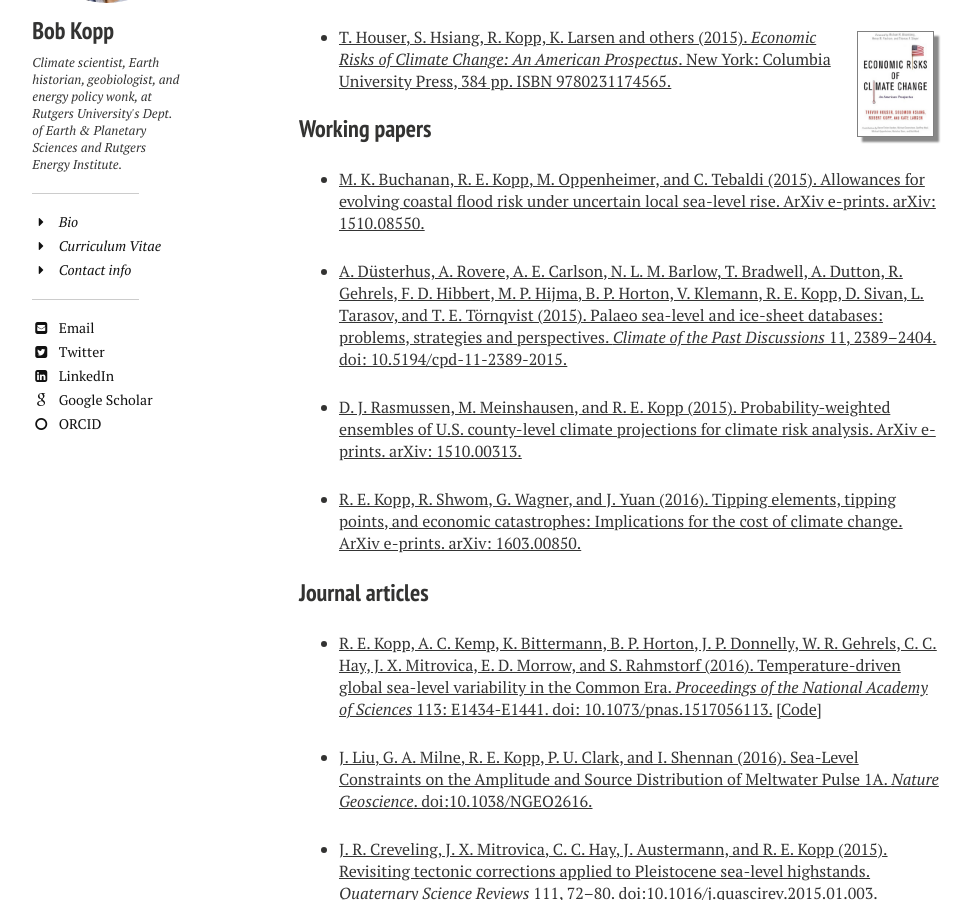
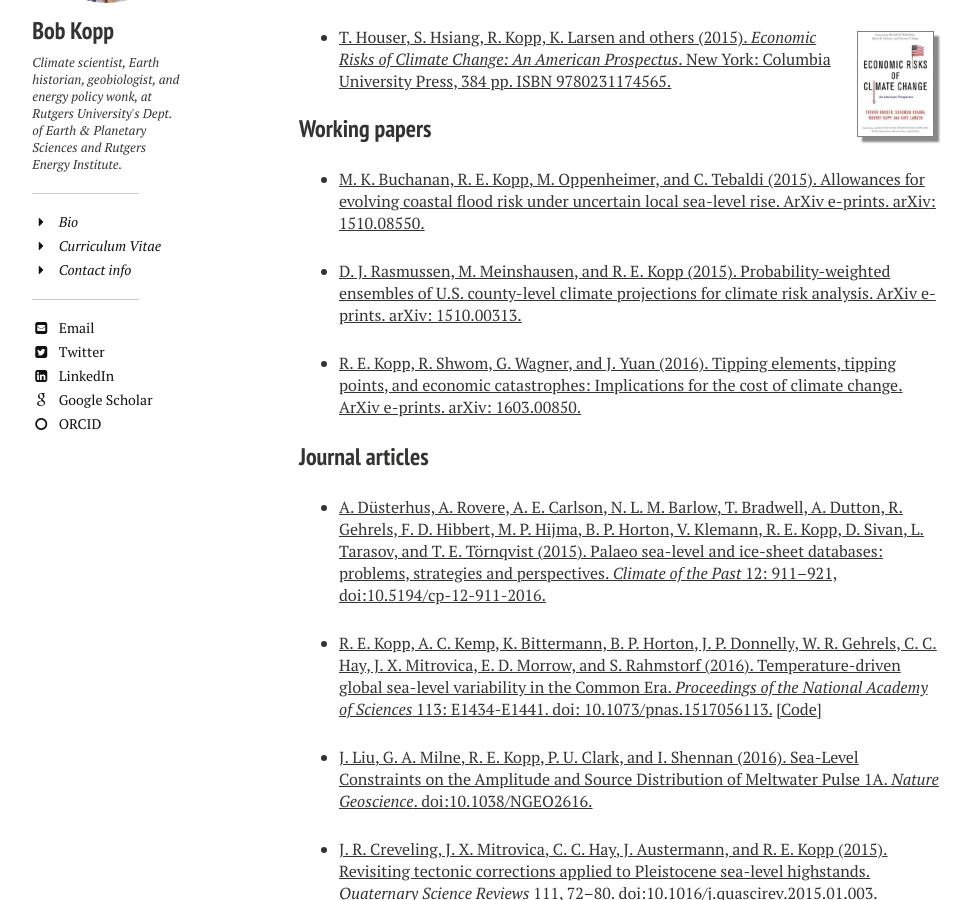
Before and after one commit to mrke/bobkopp.github.io, a Jekyll site: the page built from papers/index.md, in a window 1280 px wide and 900 px high, scrolled down 1228 px. Shown: the whole window, without its empty margins (21-992 px from the left). Built offline with Jekyll 4.4.1, drawn with Linux system fonts in a browser that asks for light colours; nearby versions of some CDN libraries; some of the changed text lies outside the part shown.

Commit message:
Dusterhus

```diff
--- a/papers/index.md
+++ b/papers/index.md
@@ -39,13 +39,13 @@ image:
 
 * [M. K. Buchanan, R. E. Kopp, M. Oppenheimer, and C. Tebaldi (2015). Allowances for evolving coastal flood risk under uncertain local sea-level rise. ArXiv e-prints. arXiv: 1510.08550.](http://arxiv.org/abs/1510.08550)
 
-* [A. Düsterhus, A. Rovere, A. E. Carlson, N. L. M. Barlow, T. Bradwell, A. Dutton, R. Gehrels, F. D. Hibbert, M. P. Hijma, B. P. Horton, V. Klemann, R. E. Kopp, D. Sivan, L. Tarasov, and T. E. Törnqvist (2015). Palaeo sea-level and ice-sheet databases: problems, strategies and perspectives. _Climate of the Past Discussions_ 11, 2389–2404. doi: 10.5194/cpd-11-2389-2015.](http://dx.doi.org/10.5194/cpd-11-2389-2015)
-
 * [D. J. Rasmussen, M. Meinshausen, and R. E. Kopp (2015). Probability-weighted ensembles of U.S. county-level climate projections for climate risk analysis. ArXiv e-prints. arXiv: 1510.00313.](http://arxiv.org/abs/1510.00313)
 
 * [R. E. Kopp, R. Shwom, G. Wagner, and J. Yuan (2016). Tipping elements, tipping points, and economic catastrophes: Implications for the cost of climate change. ArXiv e-prints. arXiv: 1603.00850.](http://arxiv.org/abs/1603.00850)
 
 ### Journal articles
+
+* [A. Düsterhus, A. Rovere, A. E. Carlson, N. L. M. Barlow, T. Bradwell, A. Dutton, R. Gehrels, F. D. Hibbert, M. P. Hijma, B. P. Horton, V. Klemann, R. E. Kopp, D. Sivan, L. Tarasov, and T. E. Törnqvist (2015). Palaeo sea-level and ice-sheet databases: problems, strategies and perspectives. _Climate of the Past_ 12: 911–921, doi:10.5194/cp-12-911-2016.](http://dx.doi.org/10.5194/cp-12-911-2016)
 
 * [R. E. Kopp, A. C. Kemp, K. Bittermann, B. P. Horton, J. P. Donnelly, W. R. Gehrels, C. C. Hay, J. X. Mitrovica, E. D. Morrow, and S. Rahmstorf (2016). Temperature-driven global sea-level variability in the Common Era. _Proceedings of the National Academy of Sciences_ 113: E1434-E1441. doi: 10.1073/pnas.1517056113.](http://dx.doi.org/10.1073/pnas.1517056113) [[Code]](https://github.com/bobkopp/CESL-STEHM-GP/releases)
 
```
Also changed, not shown: other parts of papers/index.md (+1 -1 lines).
